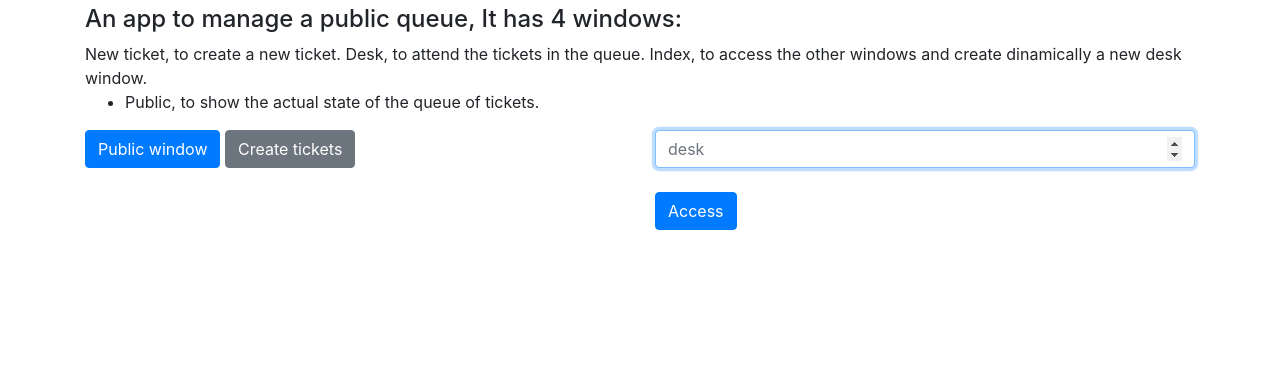
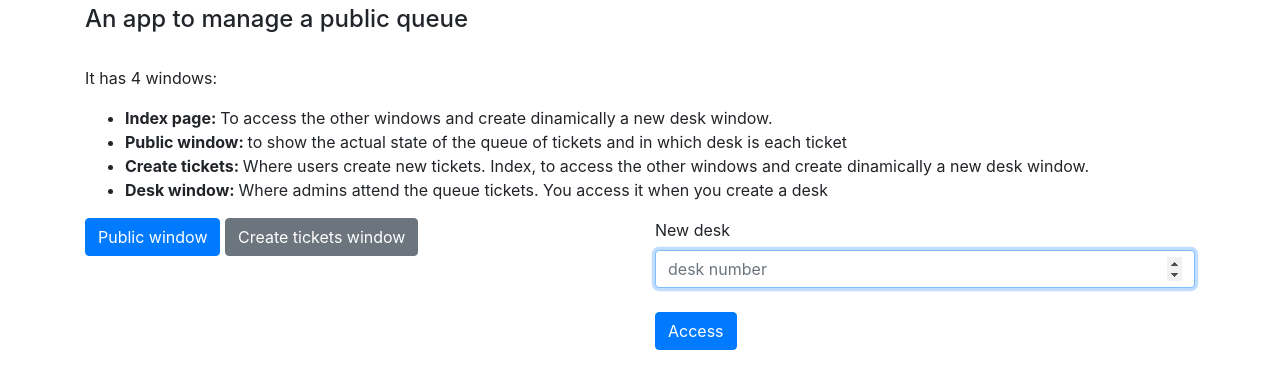
Before and after one commit to reymon359/sockets-queue-app, a website: page public/index.html in a window 1280 px wide. Shown: the part 51-440 px from the top of the page. Drawn offline with nearby package versions, Linux system fonts and the light colour scheme.

Commit message:
done canalone

```diff
--- a/public/index.html
+++ b/public/index.html
@@ -13,23 +13,27 @@
 <body class="container">
     <h1>Queue app</h1>
     <h4>
-        An app to manage a public queue, It has 4 windows:
-    </h4>
-    New ticket, to create a new ticket. Desk, to attend the tickets in the queue. Index, to access the other windows and create dinamically a new desk window.
+        An app to manage a public queue
+    </h4><br>
+    <p>It has 4 windows:</p>
     <ul>
-        <li>Public, to show the actual state of the queue of tickets.</li>
+        <li> <b>Index page: </b> To access the other windows and create dinamically a new desk window. </li>
+        <li> <b>Public window: </b> to show the actual state of the queue of tickets and in which desk is each ticket </li>
+        <li> <b>Create tickets: </b> Where users create new tickets. Index, to access the other windows and create dinamically a new desk window.</li>
+        <li> <b>Desk window: </b>Where admins attend the queue tickets. You access it when you create a desk</li>
     </ul>
     <div class="row">
-        <div class="col-6">
+        <div class="col-12 col-md-6 mb-4">
 
             <a class="btn btn-primary" href="public.html">Public window</a>
-            <a class="btn btn-secondary" href="new-ticket.html">Create tickets</a>
+            <a class="btn btn-secondary" href="new-ticket.html">Create tickets window</a>
 
         </div>
 
-        <div class="col-6">
+        <div class="col-12 col-md-6">
             <form action="desk.html">
-                <input name="desk" type="number" class="form-control" placeholder="desk" autofocus required>
+                <label for="desk">New desk</label>
+                <input name="desk" type="number" class="form-control" placeholder="desk number" autofocus required>
 
                 <br>
                 <button type="submit" class="btn btn-primary">
```
